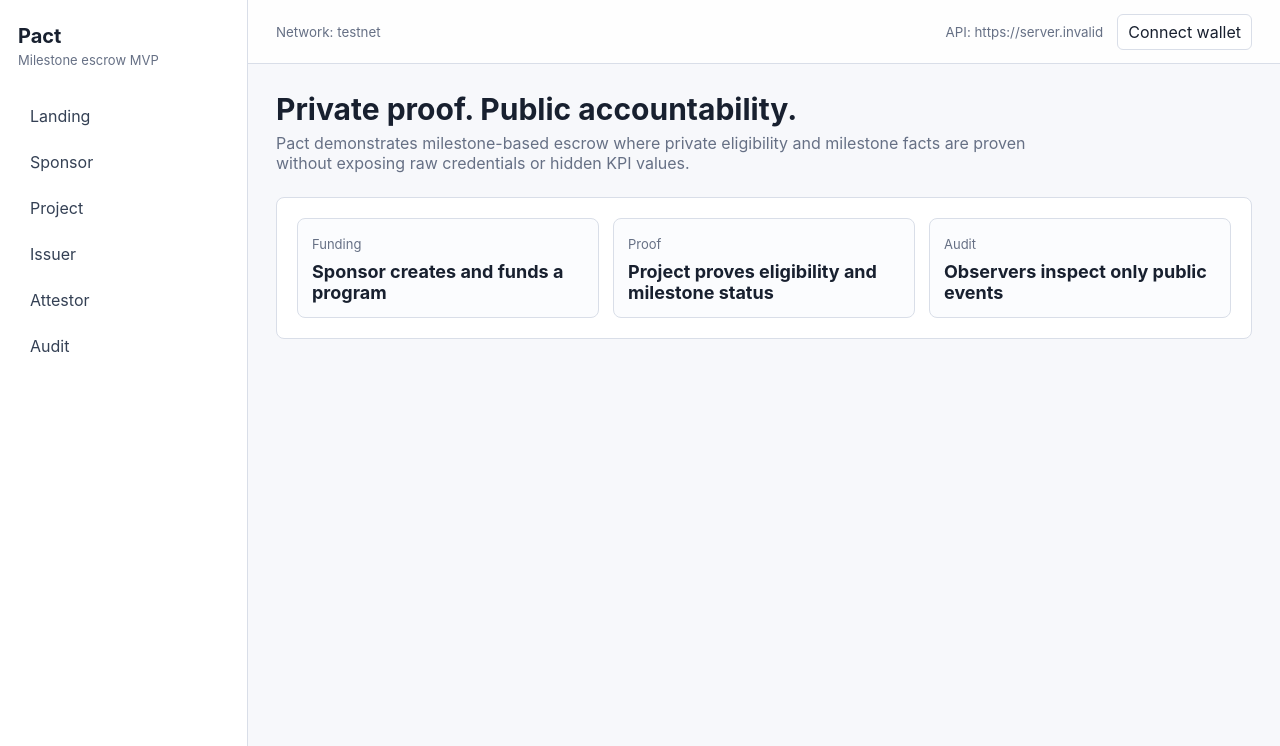
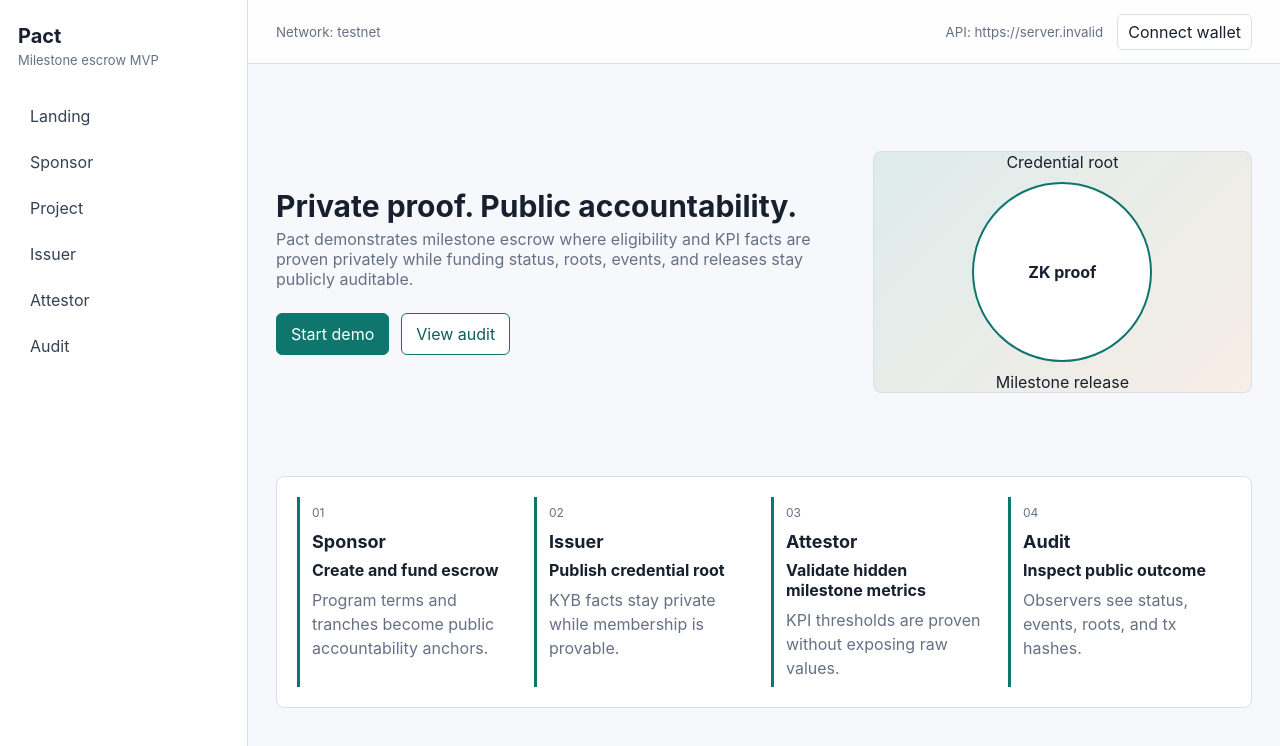
Before and after one commit to foundermafstat/pact, a Next.js app in the folder apps/web/: page / in a window 1280 px wide. Shown: the top 746 px of the page. Built offline with nearby package versions, Linux system fonts and the light colour scheme; no server answers.

Commit message:
feat: add step 074 public landing

```diff
--- a/apps/web/src/app/globals.css
+++ b/apps/web/src/app/globals.css
@@ -154,6 +154,94 @@ select {
   padding: 20px;
 }
 
+.landing-hero {
+  min-height: 360px;
+  display: grid;
+  grid-template-columns: minmax(0, 1.2fr) minmax(280px, 0.8fr);
+  gap: 28px;
+  align-items: center;
+  margin-bottom: 24px;
+}
+
+.hero-actions {
+  display: flex;
+  gap: 12px;
+  flex-wrap: wrap;
+}
+
+.primary-link,
+.secondary-link {
+  border-radius: 6px;
+  padding: 10px 14px;
+  border: 1px solid var(--accent);
+}
+
+.primary-link {
+  background: var(--accent);
+  color: #ffffff;
+}
+
+.secondary-link {
+  background: #ffffff;
+  color: var(--accent-strong);
+}
+
+.proof-visual {
+  min-height: 240px;
+  border: 1px solid var(--line);
+  border-radius: 8px;
+  background:
+    linear-gradient(135deg, rgba(15, 118, 110, 0.14), rgba(180, 83, 9, 0.1)),
+    #ffffff;
+  display: grid;
+  place-items: center;
+  gap: 10px;
+  text-align: center;
+}
+
+.proof-visual strong {
+  width: min(180px, 80%);
+  aspect-ratio: 1;
+  border-radius: 999px;
+  border: 2px solid var(--accent);
+  display: grid;
+  place-items: center;
+  background: #ffffff;
+}
+
+.flow-section {
+  display: grid;
+  grid-template-columns: repeat(4, minmax(0, 1fr));
+  gap: 14px;
+}
+
+.flow-step {
+  min-height: 190px;
+  border-left: 3px solid var(--accent);
+  padding: 4px 12px;
+}
+
+.flow-step span {
+  color: var(--muted);
+  font-size: 12px;
+}
+
+.flow-step h2 {
+  margin: 10px 0 8px;
+  font-size: 18px;
+}
+
+.flow-step strong {
+  display: block;
+  margin-bottom: 8px;
+}
+
+.flow-step p {
+  margin: 0;
+  color: var(--muted);
+  line-height: 1.5;
+}
+
 .grid {
   display: grid;
   grid-template-columns: repeat(3, minmax(0, 1fr));
@@ -199,4 +287,12 @@ select {
   .grid {
     grid-template-columns: 1fr;
   }
+
+  .landing-hero {
+    grid-template-columns: 1fr;
+  }
+
+  .flow-section {
+    grid-template-columns: 1fr;
+  }
 }
--- a/apps/web/src/app/page.tsx
+++ b/apps/web/src/app/page.tsx
@@ -1,27 +1,43 @@
+import Link from "next/link";
+
+import { landingFlowSteps } from "../features/landing/landing-content";
+
 export default function LandingPage() {
   return (
     <>
-      <h1 className="page-title">Private proof. Public accountability.</h1>
-      <p className="page-kicker">
-        Pact demonstrates milestone-based escrow where private eligibility and
-        milestone facts are proven without exposing raw credentials or hidden KPI
-        values.
-      </p>
-      <section className="section">
-        <div className="grid">
-          <div className="metric">
-            <span>Funding</span>
-            <strong>Sponsor creates and funds a program</strong>
-          </div>
-          <div className="metric">
-            <span>Proof</span>
-            <strong>Project proves eligibility and milestone status</strong>
-          </div>
-          <div className="metric">
-            <span>Audit</span>
-            <strong>Observers inspect only public events</strong>
+      <section className="landing-hero">
+        <div>
+          <h1 className="page-title">Private proof. Public accountability.</h1>
+          <p className="page-kicker">
+            Pact demonstrates milestone escrow where eligibility and KPI facts
+            are proven privately while funding status, roots, events, and
+            releases stay publicly auditable.
+          </p>
+          <div className="hero-actions">
+            <Link className="primary-link" href="/sponsor">
+              Start demo
+            </Link>
+            <Link className="secondary-link" href="/audit">
+              View audit
+            </Link>
           </div>
         </div>
+        <div className="proof-visual" aria-label="Pact private proof flow">
+          <span>Credential root</span>
+          <strong>ZK proof</strong>
+          <span>Milestone release</span>
+        </div>
+      </section>
+
+      <section className="section flow-section">
+        {landingFlowSteps.map((step, index) => (
+          <div className="flow-step" key={step.label}>
+            <span>{String(index + 1).padStart(2, "0")}</span>
+            <h2>{step.label}</h2>
+            <strong>{step.title}</strong>
+            <p>{step.detail}</p>
+          </div>
+        ))}
       </section>
     </>
   );
--- /dev/null
+++ b/apps/web/src/features/landing/landing-content.ts
@@ -0,0 +1,22 @@
+export const landingFlowSteps = [
+  {
+    label: "Sponsor",
+    title: "Create and fund escrow",
+    detail: "Program terms and tranches become public accountability anchors."
+  },
+  {
+    label: "Issuer",
+    title: "Publish credential root",
+    detail: "KYB facts stay private while membership is provable."
+  },
+  {
+    label: "Attestor",
+    title: "Validate hidden milestone metrics",
+    detail: "KPI thresholds are proven without exposing raw values."
+  },
+  {
+    label: "Audit",
+    title: "Inspect public outcome",
+    detail: "Observers see status, events, roots, and tx hashes."
+  }
+] as const;
```
Also changed, not shown: 1 other file (tests, documents, lock files or other folders).
